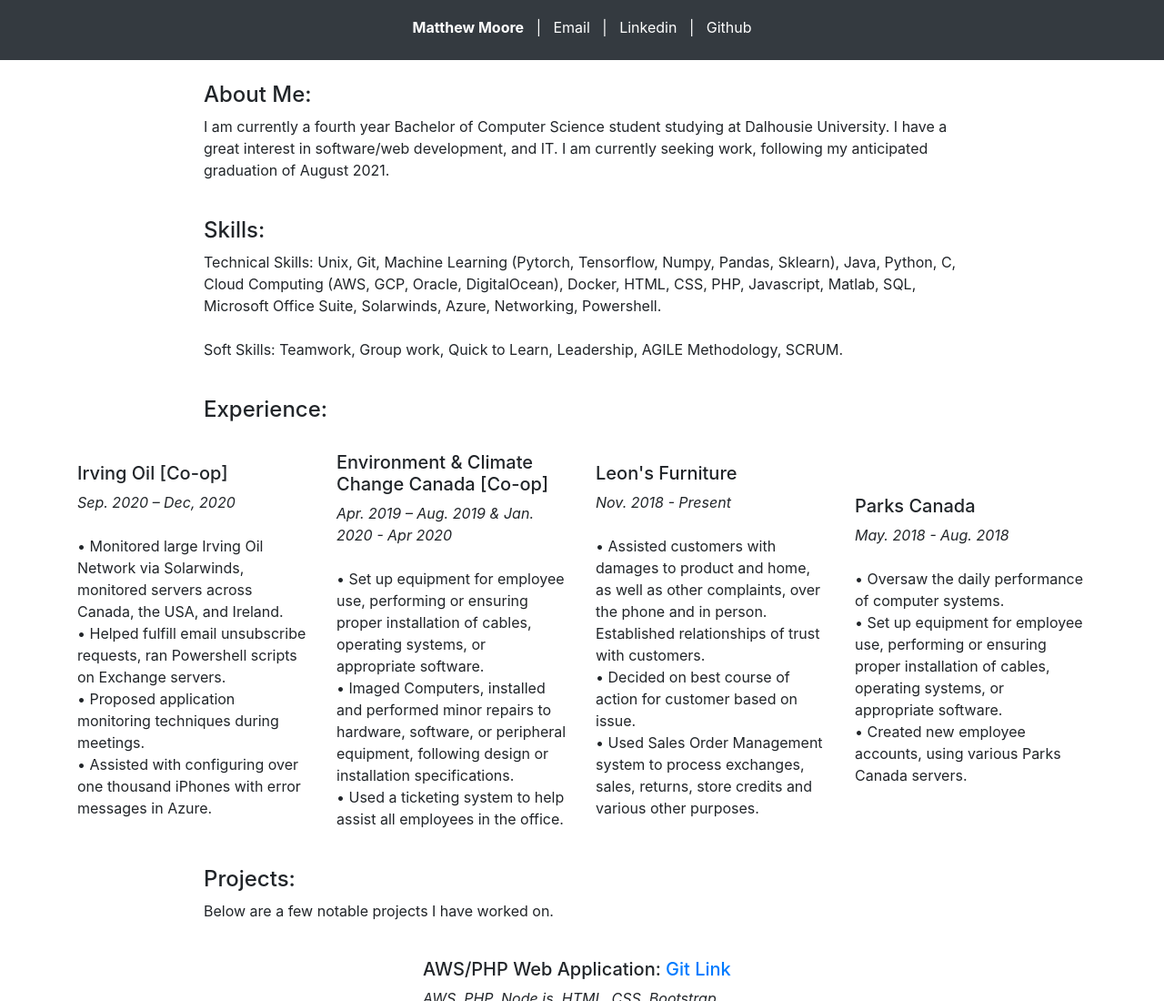
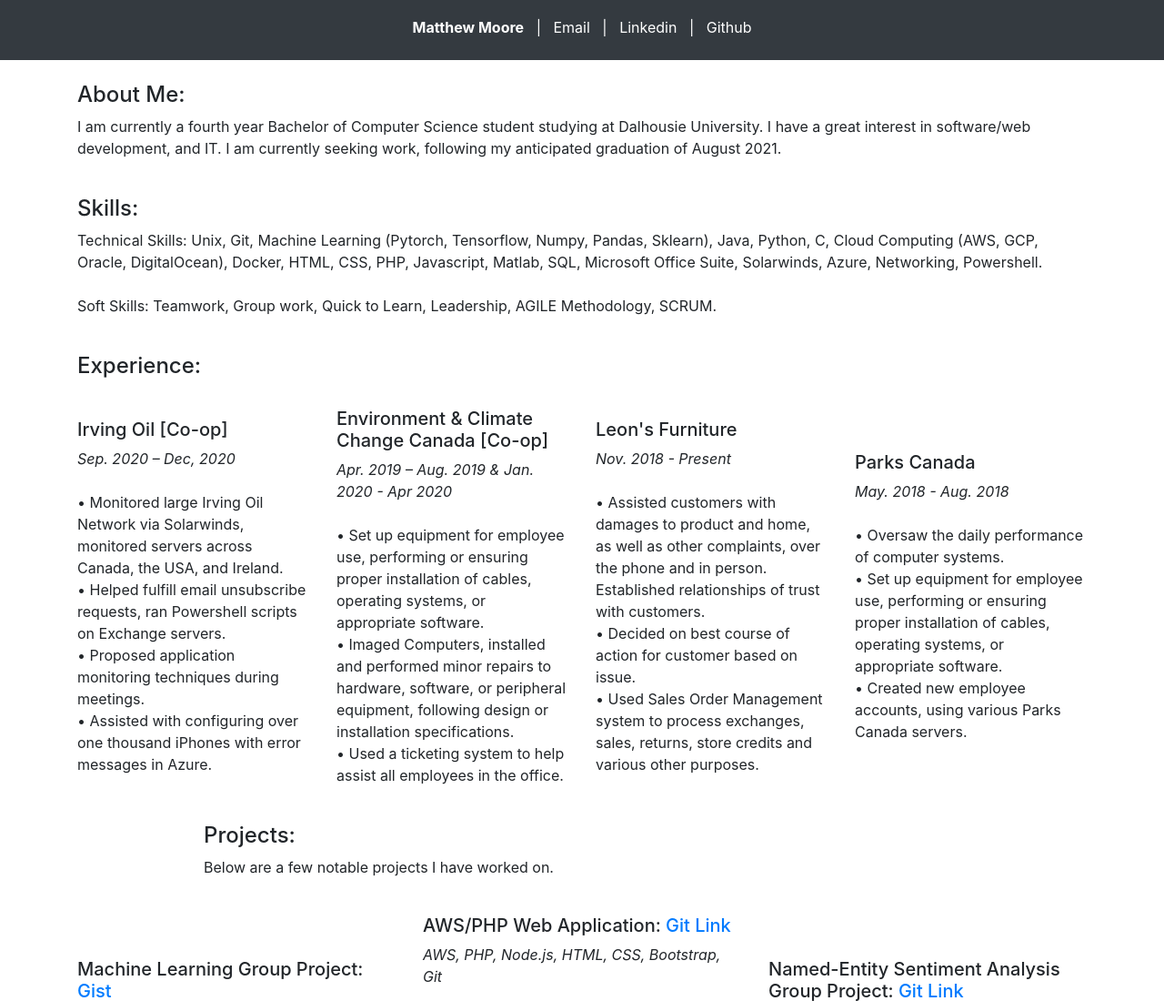
Before and after one commit to mmoore01/mmoore01.github.io, a plain HTML site: page index.html in a window 1280 px wide. Shown: the top 1100 px of the page at 91% size. Drawn offline with nearby package versions, Linux system fonts and the light colour scheme.

Commit message:
Update index.html

```diff
--- a/index.html
+++ b/index.html
@@ -18,7 +18,7 @@
 		<p style="padding-top:10px;" class="text-center"><strong><a style="text-decoration : none; color : #FFFFFF;" href="/">Matthew Moore</a></strong> &nbsp&nbsp|&nbsp&nbsp <a style="text-decoration : none; color : #FFFFFF;" href="mailto:matthewmoore@dal.ca">Email</a> &nbsp&nbsp|&nbsp&nbsp <a style="text-decoration : none; color : #FFFFFF;" href="http://www.linkedin.com/in/matthewsmoore/" target="_blank">Linkedin</a> &nbsp&nbsp|&nbsp&nbsp <a style="text-decoration : none; color : #FFFFFF;" href="http://www.github.com/mattsmoore/" target="_blank">Github</a></p>
 	</nav>
 	<br>
-	<div style="width: 65vw; margin:0 auto;">
+	<div class="container">
 		<h4>About Me:</h4>
 		<p>I am currently a fourth year Bachelor of Computer Science student studying at Dalhousie University. I have a great interest in software/web development, and IT. I am currently seeking work, following my anticipated graduation of August 2021.</p>
 
```
